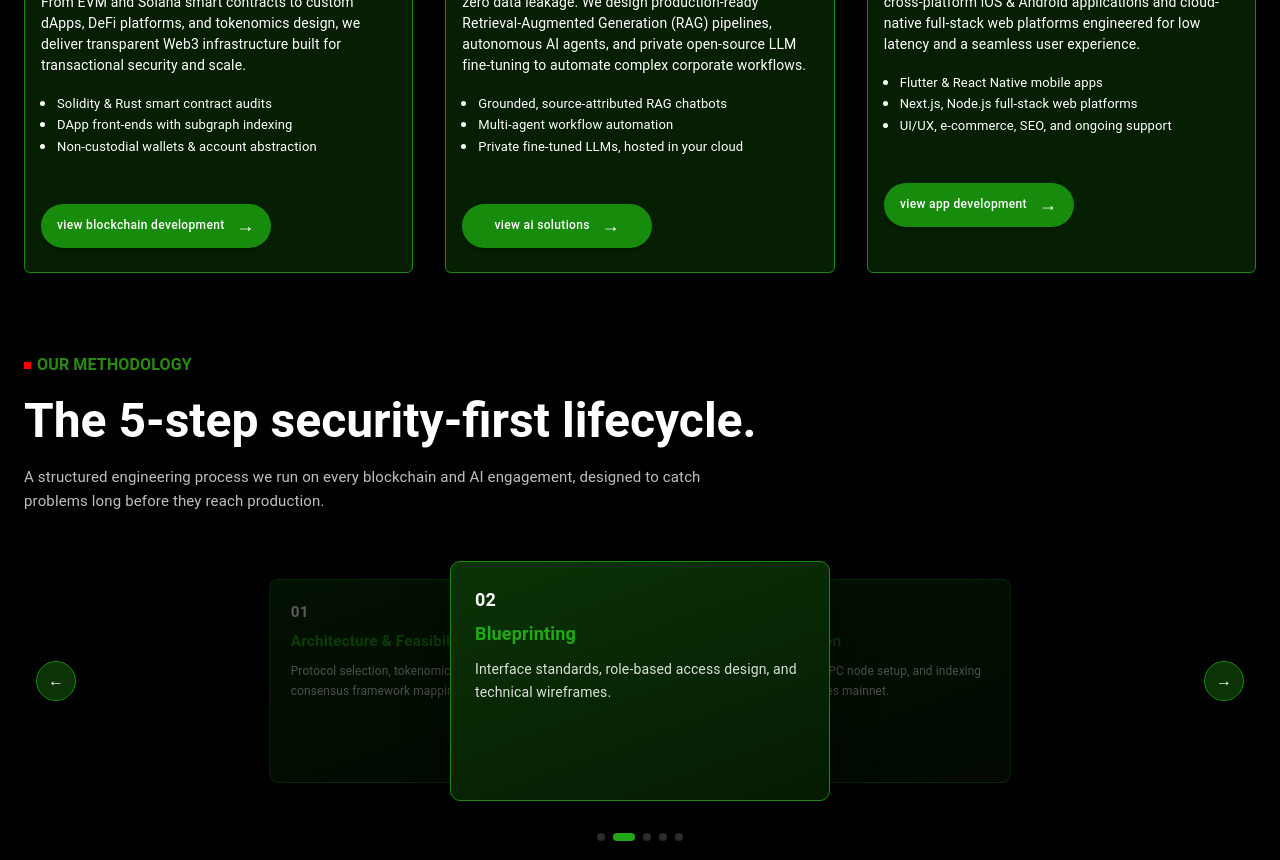
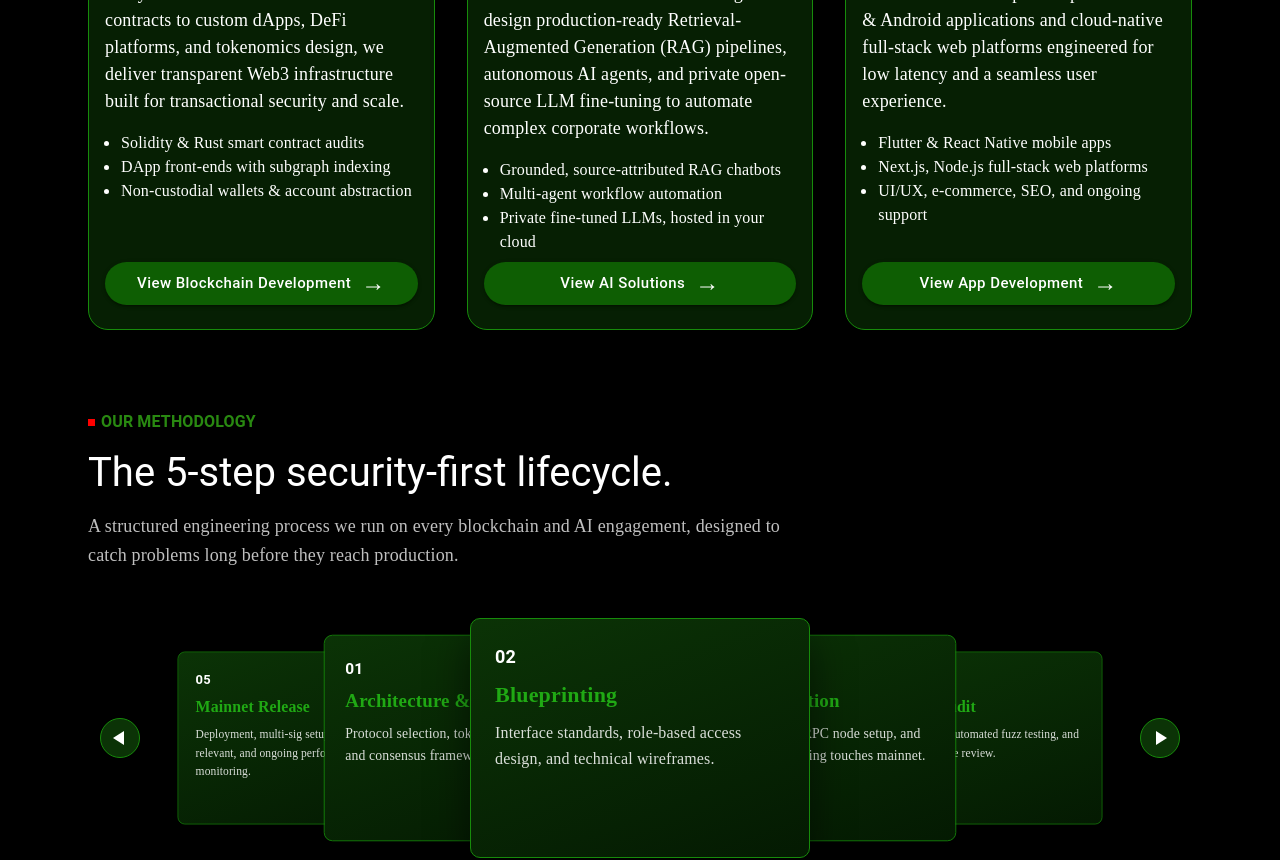
Before and after one commit to Krishadm/Techleafeweb, a React (Vite) app in the folder techleafewebsite/: page / in a window 1280 px wide. Shown: the part 1300-2160 px from the top of the page. Built offline with nearby package versions, Linux system fonts and the light colour scheme; a web font is replaced by a local one.

Commit message:
Made changes in hero section

```diff
--- a/techleafewebsite/src/pages/HeroSection.tsx
+++ b/techleafewebsite/src/pages/HeroSection.tsx
@@ -21,6 +21,7 @@ import {
   useMediaQuery,
   useTheme,
 } from "@mui/material";
+import PlayArrowIcon from "@mui/icons-material/PlayArrow";
 
 const HeroSection = () => {
   const services = [
@@ -70,10 +71,14 @@ const HeroSection = () => {
     sx={{
       bgcolor: "#000",
       color: "#fff",
-        py: 8,
-        px: 3,
+      py: 7,
+      width: "100%",
+      maxWidth: "1600px",
+      px: { xs: 2, sm: 4, md: 11 },
+      boxSizing: "border-box",
     }}
   >
+
       {/* Heading */}
       <Typography
         sx={{
@@ -100,7 +105,7 @@ const HeroSection = () => {
         sx={{
           mt: 2,
           mb: 5, // gap before cards
-          fontWeight: 700,
+          fontSize:40,
         }}
       >
         Three disciplines, one engineering pipeline.
@@ -114,9 +119,16 @@ const HeroSection = () => {
               sx={{
                 backgroundColor: "#061F03",
                 border: "1px solid #178B0B",
-                borderRadius: "6px",
+                borderRadius: "20px",
                 color: "#fff",
                 height: "100%",
+                 // Hover effect
+    transition: "transform 0.3s ease, box-shadow 0.3s ease",
+
+    "&:hover": {
+      transform: "scale(1.03)",
+      boxShadow: "0 10px 30px rgba(0, 0, 0, 0.5)",
+    },
               }}
             >
               <CardContent
@@ -153,8 +165,10 @@ const HeroSection = () => {
                   sx={{
                     mt: 2,
                     color: "#ffffff",
-                    fontSize: "14px",
+                    fontSize: "18px",
                     lineHeight: 1.5,
+                    fontFamily:"IStok Web",
+
                   }}
                 >
                   {service.description}
@@ -171,6 +185,8 @@ const HeroSection = () => {
                       mt: 2,
                       pl: 2,
                       color: "#fff",
+
+
                     }}
                   >
                     {service.features?.map((feature, index) => (
@@ -178,7 +194,8 @@ const HeroSection = () => {
                         <Typography
                           sx={{
                             color: "#fff",
-                            fontSize: "13px",
+                            fontSize: "16px",
+                            fontFamily:"IStok Web",
                           }}
                         >
                           {feature}
@@ -191,25 +208,54 @@ const HeroSection = () => {
             <Button
   variant="contained"
   sx={{
-                    mt: 1,
-                    alignSelf: "flex-start",
+    mt: "auto",
+    width: "100%",
+    minWidth: 0,
     borderRadius: "30px",
-                    textTransform: "lowercase",
-                    backgroundColor: "#178B0B",
+    textTransform: "capitalize",
+    backgroundColor: "#0e5e03",
     color: "#fff",
-                    fontSize: "12px",
-                    px: 2,
-                    py: 0.8,
-                    minWidth: "190px",
+    fontSize: { xs: "14px", sm: "15px" },
+    px: { xs: 1.5, sm: 2 },
+    py: 1,
+
+    display: "flex",
+    alignItems: "center",
+    justifyContent: "center",
+    gap: { xs: "6px", sm: "10px" },
+
+     // Hover effect
+    transition: "transform 0.3s ease, box-shadow 0.3s ease",
+
     "&:hover": {
-                      backgroundColor: "#178B0B",
+      transform: "scale(1.03)",
+      boxShadow: "0 10px 30px rgba(0, 0, 0, 0.5)",
     },
   }}
 >
+  <Box
+    component="span"
+    sx={{
+      textAlign: "center",
+    }}
+  >
     {service.buttonText}
-                  <span style={{ marginLeft: "12px", fontSize: "18px" }}>
+  </Box>
+
+  <Box
+    component="span"
+    sx={{
+      flexShrink: 0,
+      display: "flex",
+      alignItems: "center",
+      fontSize: { xs: "20px", sm: "24px" },
+      lineHeight: 1,
+      position: "relative",
+      top: "-1px",
+    }}
+  >
     →
-                  </span>
+  </Box>
 </Button>
               </CardContent>
             </Card>
@@ -227,6 +273,14 @@ const HeroSection = () => {
 /* Our Methodology — center-mode ("coverflow") carousel                       */
 /* Active card sits full-size and fully opaque in front, overlapping the      */
 /* prev/next cards which sit behind it, scaled down and faded.                */
+/*                                                                            */
+/* IMPORTANT: we track an *unbounded* virtual `position` (rather than a       */
+/* modulo-wrapped index) and key each rendered slot by its virtual index.     */
+/* That guarantees every click only ever shifts each visible card by exactly */
+/* one slot, in the direction clicked - so left and right always animate     */
+/* identically instead of one direction occasionally "teleporting" a card    */
+/* across the whole stage when the real index wraps from 0 to length-1 (or   */
+/* vice versa).                                                              */
 /* -------------------------------------------------------------------------- */
 
 interface MethodologyStep {
@@ -277,31 +331,47 @@ const MethodologySection = () => {
   const isSm = useMediaQuery(theme.breakpoints.between("sm", "md")); // 600-900
 
   // Card + layout sizing per breakpoint
-  const cardWidth = isXs ? 250 : isSm ? 300 : 380;
-  const cardHeight = isXs ? 220 : 240;
-  // How far (as a fraction of card width) the side cards sit from center.
-  // 0.55 means the center card overlaps ~45% of each side card - "half and half".
-  const overlapFactor = isXs ? 0.62 : 0.55;
-  // On mobile there isn't room to peek the neighbours without clipping - hide them.
-  const showNeighbours = !isXs;
+const cardWidth = isXs ? 270 : isSm ? 300 : 340;
+const cardHeight = isXs ? 240 : isSm ? 260 : 240;
+  // Symmetric "coverflow" stack: the active card sits centered and full
+  // size, with cards peeking on BOTH sides, shrinking/fading with distance -
+  // matching the reference (active card + 2 receding cards on each side).
+  const overlapFactor = isXs ? 0.62 : isSm ? 0.58 : 0.5;
 
   const length = methodologySteps.length;
-  const [activeIndex, setActiveIndex] = useState(0);
+
+  // `position` is an unbounded integer: it just keeps incrementing or
+  // decrementing as the user (or autoplay) moves forward/back. The *real*
+  // step index shown is derived from it via modulo. Because it never wraps
+  // itself, every card slot moves by exactly one step per click - no more
+  // "wrap teleport" in either direction.
+  const [position, setPosition] = useState(0);
+  const activeIndex = ((position % length) + length) % length;
+
   const [isPaused, setIsPaused] = useState(false);
   const [isDragging, setIsDragging] = useState(false);
 
   const dragStartX = useRef<number | null>(null);
   const dragDeltaX = useRef(0);
 
+  const goNext = useCallback(() => setPosition((p) => p + 1), []);
+  const goPrev = useCallback(() => setPosition((p) => p - 1), []);
+
+  // Jump to an arbitrary real step index (e.g. clicking a peeking card or a
+  // dot). Moves via the *shortest* wrap direction so the animation still
+  // only travels the minimum number of slots instead of jumping.
   const goTo = useCallback(
-    (index: number) => {
-      setActiveIndex(((index % length) + length) % length);
+    (targetRealIndex: number) => {
+      setPosition((p) => {
+        const currentReal = ((p % length) + length) % length;
+        let delta = targetRealIndex - currentReal;
+        if (delta > length / 2) delta -= length;
+        if (delta < -length / 2) delta += length;
+        return p + delta;
+      });
     },
     [length]
   );
-
-  const goNext = useCallback(() => goTo(activeIndex + 1), [activeIndex, goTo]);
-  const goPrev = useCallback(() => goTo(activeIndex - 1), [activeIndex, goTo]);
 
   // Autoplay
   useEffect(() => {
@@ -359,8 +429,15 @@ const MethodologySection = () => {
     setIsPaused(false);
   };
 
-  // Only render the active card plus one neighbour on each side.
-  const visibleOffsets = showNeighbours ? [-1, 0, 1] : [0];
+  // Show the active card plus up to 2 cards receding on each side. On
+  // mobile there isn't room to peek either side without clipping/overlap,
+  // so show only the single active card there.
+  const maxSide = isXs ? 0 : 2;
+  const sideCount = Math.min(maxSide, Math.floor((length - 1) / 2));
+  const visibleOffsets = Array.from(
+    { length: sideCount * 2 + 1 },
+    (_, i) => i - sideCount
+  );
 
   return (
     <Box sx={{ mt: 10 }}>
@@ -384,7 +461,12 @@ const MethodologySection = () => {
         OUR METHODOLOGY
       </Typography>
 
-      <Typography variant="h3" sx={{ mt: 2, fontWeight: 700 }}>
+      <Typography variant="h3"
+       sx={{
+         mt: 2,
+         fontSize:40,
+         }}
+       >
         The 5-step security-first lifecycle.
       </Typography>
 
@@ -394,8 +476,9 @@ const MethodologySection = () => {
           mb: 6,
           maxWidth: "720px",
           color: "rgba(255,255,255,0.75)",
-          fontSize: "15px",
+          fontSize: "18px",
           lineHeight: 1.6,
+          fontFamily:"IStok Web",
         }}
       >
         A structured engineering process we run on every blockchain and AI
@@ -441,35 +524,44 @@ const MethodologySection = () => {
             overflow: "hidden",
           }}
         >
-          {visibleOffsets.map((offset) => {
-            const index = ((activeIndex + offset) % length + length) % length;
-            const step = methodologySteps[index];
-            const isActive = offset === 0;
+          {visibleOffsets.map((slotOffset) => {
+            // Virtual index is unbounded and unique per "physical" card
+            // instance over time - this is what we key on, so React keeps
+            // reusing (and smoothly animating) the same DOM node as it
+            // shifts by one slot, instead of remounting it when the real
+            // step index wraps around.
+            const virtualIndex = position + slotOffset;
+            const realIndex = ((virtualIndex % length) + length) % length;
+            const step = methodologySteps[realIndex];
+
+            const offset = virtualIndex - position; // always equals slotOffset
+            const distance = Math.abs(offset);
+            const isActive = distance === 0;
             const offsetPx = offset * cardWidth * overlapFactor;
+            const scale = 1 - distance * 0.14;
+            const opacity = Math.max(2 - distance * 0.32, 0.28);
 
             return (
               <Box
-                key={step.number}
-                onClick={() => !isActive && goTo(index)}
+                key={virtualIndex}
+                onClick={() => !isActive && goTo(realIndex)}
                 sx={{
                   position: "absolute",
                   left: "50%",
                   top: "50%",
                   width: cardWidth,
                   height: cardHeight,
-                  transform: `translate(calc(-50% + ${offsetPx}px), -50%) scale(${
-                    isActive ? 1 : 0.85
-                  })`,
+                  transform: `translate(calc(-50% + ${offsetPx}px), -50%) scale(${scale})`,
                   transition:
                     "transform 0.45s ease, opacity 0.45s ease",
-                  opacity: isActive ? 1 : 0.35,
-                  zIndex: isActive ? 3 : 1,
+                  opacity,
+                  zIndex: 10 - distance,
                   cursor: isActive ? "grab" : "pointer",
                   background:
                     "linear-gradient(160deg, #0B3306 0%, #041A02 100%)",
                   border: "1px solid #178B0B",
                   borderRadius: "10px",
-                  p: 3,
+                  p: { xs: 2, sm: 3 },
                   boxSizing: "border-box",
                   display: "flex",
                   flexDirection: "column",
@@ -486,11 +578,12 @@ const MethodologySection = () => {
 
                 <Typography
                   sx={{
-                    mt: 1,
+                    mt: 1.5,
                     color: "#20A914",
-                    fontWeight: 600,
-                    fontSize: "18px",
-                    lineHeight: 1.4,
+                    fontWeight: 700,
+                    fontSize: "22px",
+                    lineHeight: 1.2,
+                    fontFamily:"IStok Web",
                   }}
                 >
                   {step.title}
@@ -500,8 +593,9 @@ const MethodologySection = () => {
                   sx={{
                     mt: 1.5,
                     color: "rgba(255,255,255,0.85)",
-                    fontSize: "14px",
+                    fontSize: "16px",
                     lineHeight: 1.6,
+                    fontFamily:"IStok Web",
                   }}
                 >
                   {step.description}
@@ -529,7 +623,13 @@ const MethodologySection = () => {
             "&:hover": { backgroundColor: "#178B0B" },
           }}
         >
-          <span style={{ fontSize: 16, lineHeight: 1 }}>←</span>
+          <PlayArrowIcon
+  sx={{
+    transform: "rotate(180deg)",
+    fontSize: 24,
+  }}
+/>
+
         </IconButton>
 
         <IconButton
@@ -549,7 +649,11 @@ const MethodologySection = () => {
             "&:hover": { backgroundColor: "#178B0B" },
           }}
         >
-          <span style={{ fontSize: 16, lineHeight: 1 }}>→</span>
+          <PlayArrowIcon
+  sx={{
+    fontSize: 24,
+  }}
+/>
         </IconButton>
       </Box>
 
@@ -571,7 +675,7 @@ const MethodologySection = () => {
               p: 0,
               cursor: "pointer",
               backgroundColor: activeIndex === i ? "#20A914" : "#2b2b2b",
-              transition: "all 0.25s ease",
+              transition: "all 0.30s ease",
             }}
           />
         ))}
```
Lines whose indentation alone changed are shown as unchanged.
